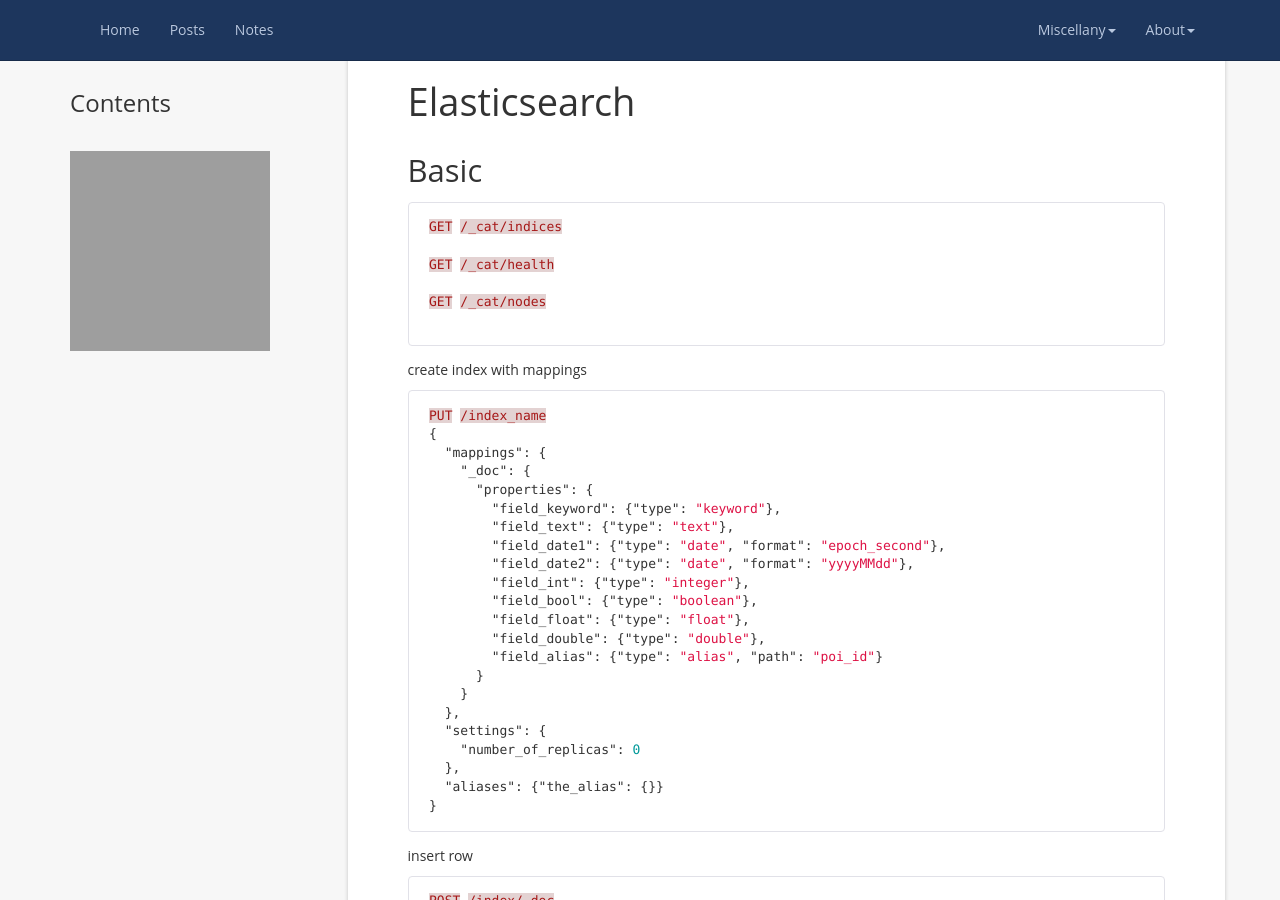
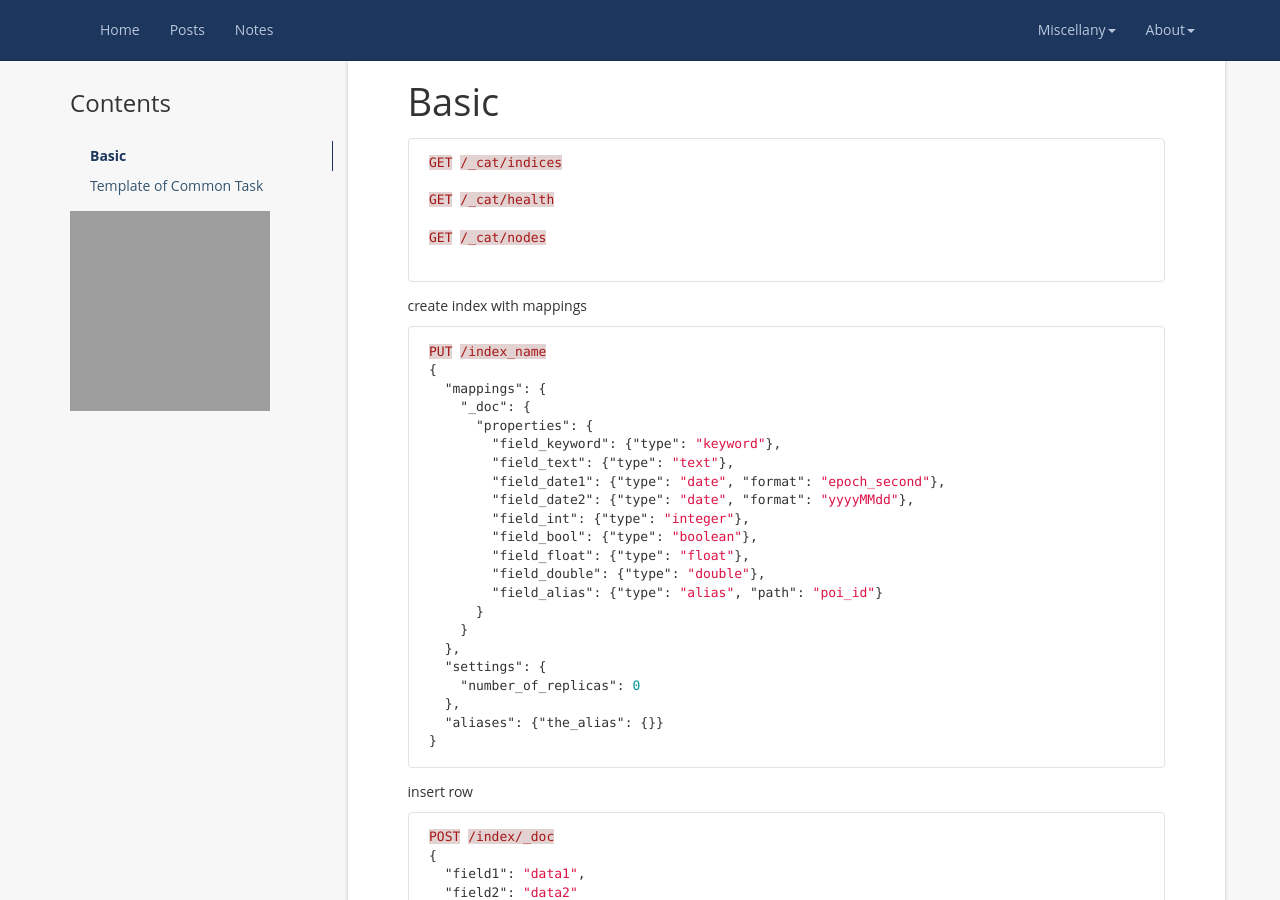
Before and after one commit to cyzlmh/cyzlmh.github.io, a Jekyll site: the page built from notes/Note-elasticsearch.md, in a window 1280 px wide and 900 px high. Built offline with Jekyll 4.4.1, drawn with Linux system fonts in a browser that asks for light colours; nearby versions of some CDN libraries; our own code applies the rules of GitHub Pages for plain Markdown files; some of the changed lines change nothing that is shown; grey boxes are pictures that could not be loaded.

Commit message:
update elasticsearch note

````diff
--- a/notes/Note-elasticsearch.md
+++ b/notes/Note-elasticsearch.md
@@ -1,6 +1,14 @@
-# Elasticsearch
+---
+layout: page
+title: Elasticsearch
+category: note
+tags: Others
+---
 
-## Basic
+* content
+{:toc}
+
+# Basic
 
 ``` json
 GET /_cat/indices
@@ -99,7 +107,7 @@
 
 ```
 
-## Template of Common Task
+# Template of Common Task
 
 在ES中建立索引并定义类型
 
````
